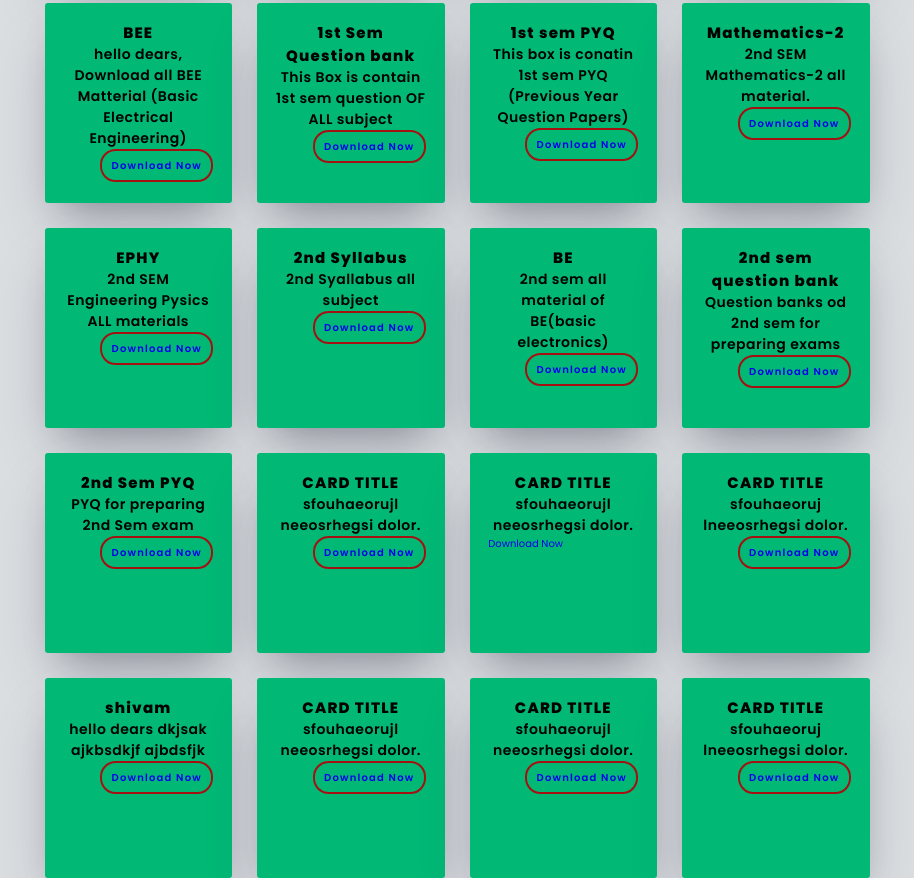
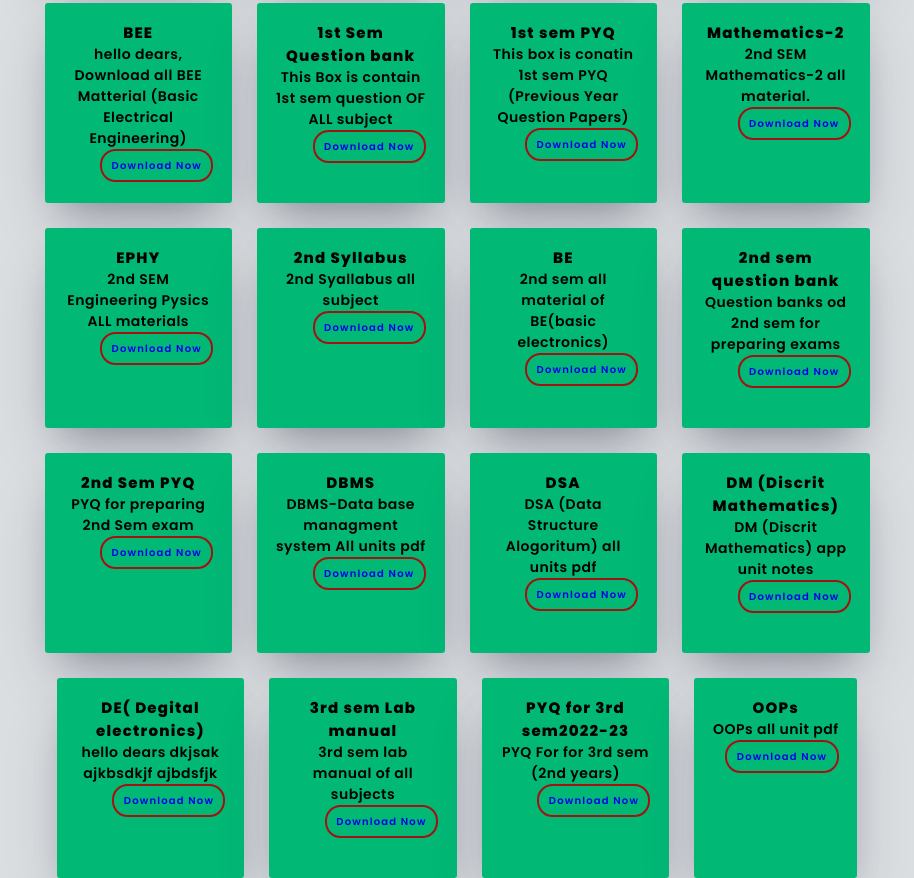
Before and after one commit to Shivamkumar39/Web_Project, a plain HTML site: page Collage_Matterial.html in a window 1280 px wide. Shown: the part 696-1574 px from the top of the page, without its empty margins (183-1097 px from the left). Drawn offline with nearby package versions, Linux system fonts and the light colour scheme.

Commit message:
Update Collage_Matterial.html

```diff
--- a/Collage_Matterial.html
+++ b/Collage_Matterial.html
@@ -125,17 +125,18 @@
                     <button class="card-btn" style="color: rgb(204, 18, 31); font-weight: 600; font-size: 1rem; "><a href="https://drive.google.com/drive/folders/1EYbM3Hz0uV0Ec0aACvCcTnTXrnWtAFO_?usp=sharing">Download Now</a></button>
                 </div>
                 <div class="card">
-                    <h3 class="card-title">CARD TITLE</h3>
-                        <p class="card-content">sfouhaeorujl neeosrhegsi dolor.</p>
-                        <button class="card-btn" style="color: rgb(204, 18, 31); font-weight: 600; font-size: 1rem;"><a href="Shivam Kumar.pdf">Download Now</a></button>
+                    <h3 class="card-title">DBMS</h3>
+                        <p class="card-content">DBMS-Data base managment system All units pdf</p>
+                        <button class="card-btn" style="color: rgb(204, 18, 31); font-weight: 600; font-size: 1rem;"><a href="https://drive.google.com/drive/folders/1HXK7yWlwVpKnsSZlfm_XwxvsQNq8KZ4g?usp=sharing">Download Now</a></button>
                     </div>
                 <div class="card">
-                    <h3 class="card-title">CARD TITLE</h3>
-                    <p class="card-content">sfouhaeorujl neeosrhegsi dolor.</p><a href="Shivam Kumar.pdf">Download Now</a></button>
+                    <h3 class="card-title">DSA</h3>
+                    <p class="card-content">DSA (Data Structure Alogoritum) all units pdf</p>
+                    <button class="card-btn" style="color: rgb(204, 18, 31); font-weight: 600; font-size: 1rem;"><a href="https://drive.google.com/drive/folders/16BgVzi3_4WOJkXYsd4OBLKY2gglvKGWN?usp=sharing">Download Now</a></button>
                 </div>
                 <div class="card">
-                    <h3 class="card-title">CARD TITLE</h3>
-                    <p class="card-content">sfouhaeoruj lneeosrhegsi dolor.</p>
+                    <h3 class="card-title">DM (Discrit Mathematics)</h3>
+                    <p class="card-content">DM (Discrit Mathematics) app unit notes</p>
                     <button class="card-btn" style="color: rgb(204, 18, 31); font-weight: 600; font-size: 1rem;"><a href="Shivam Kumar.pdf">Download Now</a></button>
                 </div>
 
@@ -143,24 +144,24 @@
 
 
                 <div class="card">
-                    <h3 class="card-title">shivam</h3>
+                    <h3 class="card-title">DE( Degital electronics)</h3>
                         <p class="card-content">hello dears dkjsak ajkbsdkjf ajbdsfjk</p>
-                        <button class="card-btn" style="color: rgb(204, 18, 31); font-weight: 600; font-size: 1rem; "><a href="Shivam Kumar.pdf">Download Now</a></button>
+                        <button class="card-btn" style="color: rgb(204, 18, 31); font-weight: 600; font-size: 1rem; "><a href="https://drive.google.com/drive/folders/1_N5Jyuh9PD4E6h-zriwSxKGBkVTTddPg?usp=sharing">Download Now</a></button>
                     </div>
                     <div class="card">
-                        <h3 class="card-title">CARD TITLE</h3>
-                            <p class="card-content">sfouhaeorujl neeosrhegsi dolor.</p>
-                            <button class="card-btn" style="color: rgb(204, 18, 31); font-weight: 600; font-size: 1rem;"><a href="Shivam Kumar.pdf">Download Now</a></button>
+                        <h3 class="card-title">3rd sem Lab manual</h3>
+                            <p class="card-content">3rd sem lab manual of all subjects</p>
+                            <button class="card-btn" style="color: rgb(204, 18, 31); font-weight: 600; font-size: 1rem;"><a href="https://drive.google.com/drive/folders/1dv7nb5YoyESsfnk43pz9bT4anYqDhrED?usp=sharing">Download Now</a></button>
                         </div>
                     <div class="card">
-                        <h3 class="card-title">CARD TITLE</h3>
-                        <p class="card-content">sfouhaeorujl neeosrhegsi dolor.</p>
-                        <button class="card-btn" style="color: rgb(204, 18, 31); font-weight: 600; font-size: 1rem;"><a href="Shivam Kumar.pdf">Download Now</a></button>
+                        <h3 class="card-title">PYQ  for 3rd sem2022-23</h3>
+                        <p class="card-content">PYQ For for 3rd sem (2nd years)</p>
+                        <button class="card-btn" style="color: rgb(204, 18, 31); font-weight: 600; font-size: 1rem;"><a href="https://drive.google.com/drive/folders/1kbzj_XmoxUhvP8eYNvSRsvBFg3rOZqUG?usp=sharing">Download Now</a></button>
                     </div>
                     <div class="card">
-                        <h3 class="card-title">CARD TITLE</h3>
-                        <p class="card-content">sfouhaeoruj lneeosrhegsi dolor.</p>
-                        <button class="card-btn" style="color: rgb(204, 18, 31); font-weight: 600; font-size: 1rem;"><a href="Shivam Kumar.pdf">Download Now</a></button>
+                        <h3 class="card-title">OOPs</h3>
+                        <p class="card-content">OOPs all unit pdf </p>
+                        <button class="card-btn" style="color: rgb(204, 18, 31); font-weight: 600; font-size: 1rem;"><a href="https://drive.google.com/drive/folders/15GBW6vauLFvNcYsNjS0_yKKHwpaDJFwE?usp=sharing">Download Now</a></button>
                     </div>
 </div>
 </ul>
```
